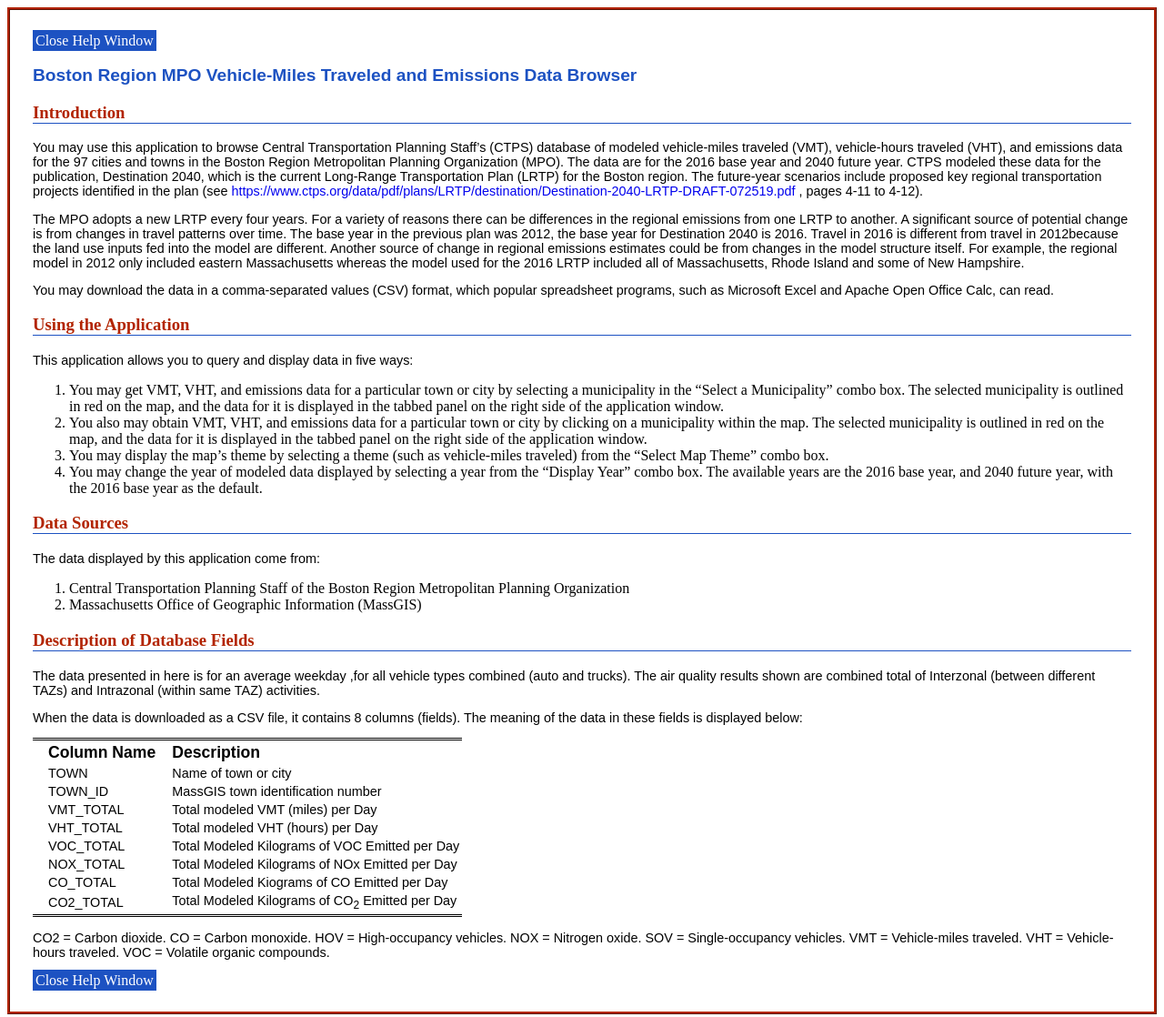
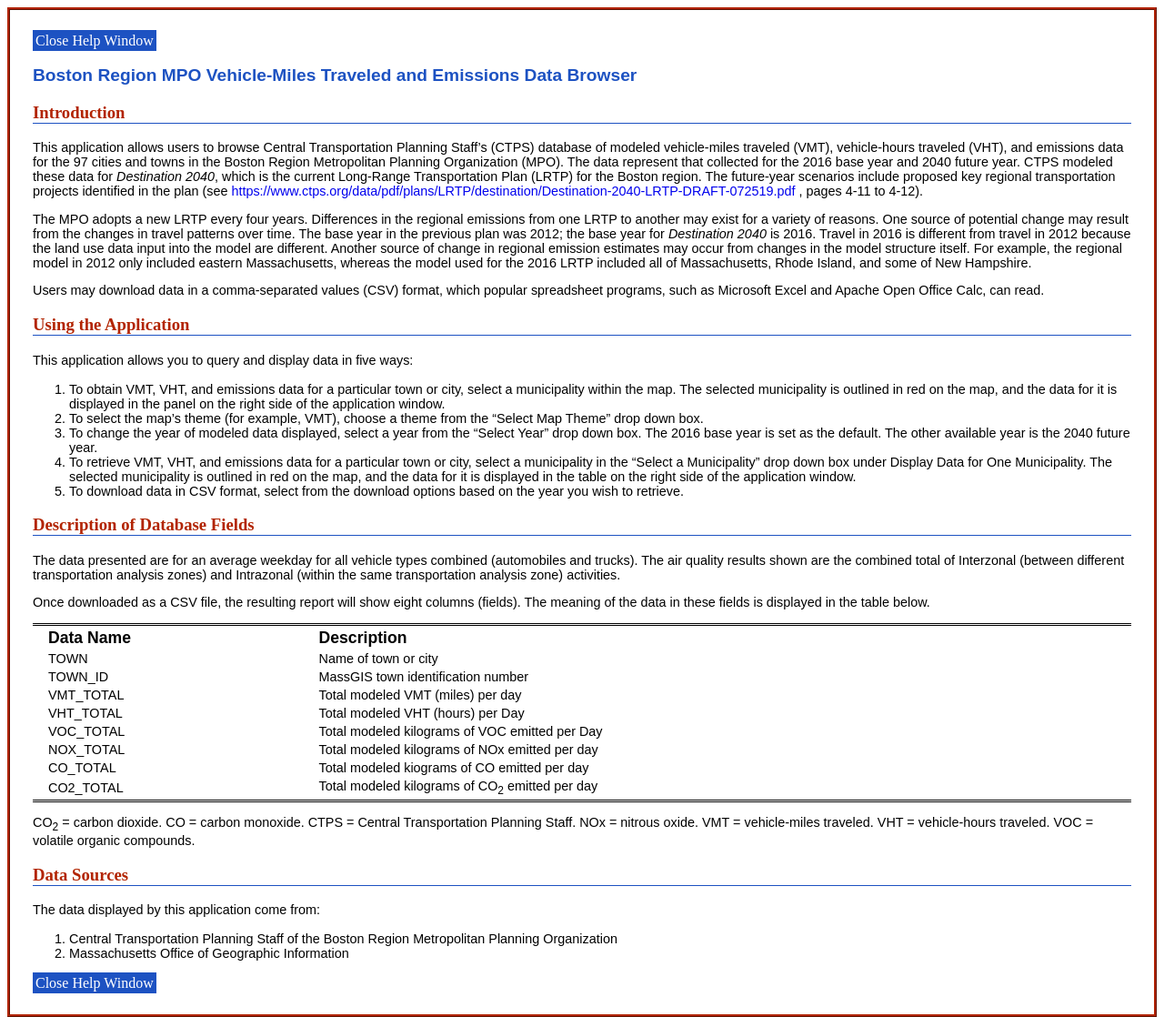
Before and after one commit to CTPSSTAFF/vmt-app, a plain HTML site: page vmtAppHelp.html in a window 1280 px wide. Shown: the whole page at 91% size. Drawn offline with Linux system fonts and the light colour scheme.

Commit message:
Hopefully last round of tweaks, based on input from the editorial group.

```diff
--- a/vmtApp.js
+++ b/vmtApp.js
@@ -89,7 +89,7 @@ CTPS.vmtApp.themes = {
     "THEME_VMT": {	"threshold": d3.scaleThreshold()
                                     .domain([250000, 580000, 930000, Infinity])
                                     .range(["#febfdc", "#fe80b9", "#d62e6c", "#a10048"]),
-                    "mapTheme": "Vehicle Miles Traveled",
+                    "mapTheme": "Vehicle-Miles Traveled",
                     "total": "VMT_TOTAL",
                     "legendTheme": "Daily total of modeled vehicle miles traveled (VMT), per municipality.",
                     "legendText": ["< 250,000 miles", "250,000-580,000 miles", "580,000-930,000 miles", "> 930,000 miles"],
@@ -99,7 +99,7 @@ CTPS.vmtApp.themes = {
     "THEME_VHT": {	"threshold": d3.scaleThreshold()
                                     .domain([8000, 17000, 32000, Infinity])
                                     .range(["#d4ffd4", "#a9d6a8", "#53ad51", "#1d6b1b"]),
-                    "mapTheme": "Vehicle Hours Traveled",
+                    "mapTheme": "Vehicle-Hours Traveled",
                     "total": "VHT_TOTAL",
                     "legendTheme": "Daily total of modeled vehicle hours traveled (VHT), per municipality.",
                     "legendText": ["< 8,000 hours", "8,000-17,000 hours", "17,000-32,000 hours", "> 32,000 hours"],
--- a/vmtAppHelp.html
+++ b/vmtAppHelp.html
@@ -25,6 +25,11 @@
 			font-size: .9em;
 			color: #000000;
 		}
+        ol li {
+			font-family: Arial, Helvetica, sans-serif;
+			font-size: .9em;
+			color: #000000;
+        }
 		a {
 			text-decoration: none;
 		}
@@ -42,6 +47,7 @@
 		table {
 			border-top: 3px double black;       /* TEMP */
 			border-bottom: 3px double black;
+            width: 100%;
 		}
         thead {
             border-bottom: 3px double black;
@@ -83,68 +89,64 @@
 		<br/>
 		<h2>Boston Region MPO Vehicle-Miles Traveled and Emissions Data Browser</h2>
 		<h3>Introduction </h3>
-		<p>You may use this application to browse Central Transportation Planning Staff’s (CTPS) database of modeled vehicle-miles traveled (VMT),
-           vehicle-hours traveled (VHT), and emissions data for the 97 cities and towns in the Boston Region Metropolitan Planning Organization (MPO).
-           The data are for the 2016 base year and 2040 future year. CTPS modeled these data for the publication, Destination 2040, which is the current
-           Long-Range Transportation Plan (LRTP) for the Boston region.
-           The future-year scenarios include proposed key regional transportation projects identified in the plan (see
+		<p>This application allows users to browse Central Transportation Planning Staff’s (CTPS) database of modeled vehicle-miles traveled (VMT), vehicle-hours traveled (VHT),
+           and emissions data for the 97 cities and towns in the Boston Region Metropolitan Planning Organization (MPO).
+           The data represent that collected for the 2016 base year and 2040 future year. CTPS modeled these data for <span style="font-style:italic">Destination 2040</span>,
+           which is the current Long-Range Transportation Plan (LRTP) for the Boston region. The future-year scenarios include proposed key regional
+           transportation projects identified in the plan (see
 			<a href="https://www.ctps.org/data/pdf/plans/LRTP/destination/Destination-2040-LRTP-DRAFT-072519.pdf"/>
 				https://www.ctps.org/data/pdf/plans/LRTP/destination/Destination-2040-LRTP-DRAFT-072519.pdf
 			</a>
 			, pages 4-11 to 4-12).
 		</p>
-		<p>
-        The MPO adopts a new LRTP every four years. For a variety of reasons there can be differences in the regional emissions from one LRTP to another.
-        A significant source of potential change is from changes in travel patterns over time. The base year in the previous plan was 2012,
-        the base year for Destination 2040 is 2016.
-        Travel in 2016 is different from travel in 2012because the land use inputs fed into the model are different.
-        Another source of change in regional emissions estimates could be from changes in the model structure itself.
-        For example, the regional model in 2012 only included eastern Massachusetts whereas the model used for the 2016 LRTP included all of Massachusetts,
-        Rhode Island and some of New Hampshire.
+		<p>The MPO adopts a new LRTP every four years. Differences in the regional emissions from one LRTP to another may exist for a variety of reasons.
+           One source of potential change may result from the changes in travel patterns over time.
+           The base year in the previous plan was 2012; the base year for <span style="font-style:italic">Destination 2040</span> is 2016.
+           Travel in 2016 is different from travel in 2012 because the land use data input into the model are different.
+           Another source of change in regional emission estimates may occur from changes in the model structure itself.
+           For example, the regional model in 2012 only included eastern Massachusetts, whereas the model used for the 2016 LRTP included all of Massachusetts,
+           Rhode Island, and some of New Hampshire.
 		</p>
-		<p>You may download the data in a comma-separated values (CSV) format, which popular spreadsheet programs, such as Microsoft Excel and Apache Open Office Calc, can read.
+		<p>Users may download data in a comma-separated values (CSV) format, which popular spreadsheet programs, such as Microsoft Excel and Apache Open Office Calc, can read.
 		</p>
 		<h3>Using the Application</h3>
 		<p>This application allows you to query and display data in five ways:
 			<ol>
 				<li>
-				You may get VMT, VHT, and emissions data for a particular town or city by selecting a municipality in the “Select a Municipality” combo box.
-                The selected municipality is outlined in red on the map, and the data for it is displayed in the tabbed panel on the right side of the application window.
+                To obtain VMT, VHT, and emissions data for a particular town or city, select a municipality within the map.
+                The selected municipality is outlined in red on the map, and the data for it is displayed in the panel on the right side of the application window.
 				</li>
 				<li>
-				You also may obtain VMT, VHT, and emissions data for a particular town or city by clicking on a municipality within the map.
-                The selected municipality is outlined in red on the map, and the data for it is displayed in the tabbed panel on the right side of the application window.
+                To select the map’s theme (for example, VMT), choose a theme from the “Select Map Theme” drop down box.
 				</li>
 				<li>
-				You may display the map’s theme by selecting a theme (such as vehicle-miles traveled) from the “Select Map Theme” combo box.
+                To change the year of modeled data displayed, select a year from the “Select Year” drop down box.
+                The 2016 base year is set as the default. The other available year is the 2040 future year.
 				</li>
 				<li>
-				You may change the year of modeled data displayed by selecting a year from the “Display Year” combo box.
-                The available years are the 2016 base year, and 2040 future year, with the 2016 base year as the default.
+                To retrieve VMT, VHT, and emissions data for a particular town or city, select a municipality in the “Select a Municipality” drop down box under
+                Display Data for One Municipality. The selected municipality is outlined in red on the map, and the data for it is displayed in the table on the right side of the application window.
 				</li>
+                <li>
+                To download data in CSV format, select from the download options based on the year you wish to retrieve.
+                </li>
 			</ol>
 		</p>
-		<h3>Data Sources</h3>
-		<p>The data displayed by this application come from:
-			<ol>
-				<li>Central Transportation Planning Staff of the Boston Region Metropolitan Planning Organization</li>
-				<li>Massachusetts Office of Geographic Information (MassGIS)</li>
-			</ol>
-		</p>
+
 		<h3>Description of Database Fields</h3>
 		<p>
-        The data presented in here is for an average weekday ,for all vehicle types combined (auto and trucks).
-        The air quality results shown are combined total of Interzonal (between different TAZs) and Intrazonal (within same TAZ) activities.
+        The data presented are for an average weekday for all vehicle types combined (automobiles and trucks).
+        The air quality results shown are the combined total of Interzonal (between different  transportation analysis zones) and Intrazonal (within the same transportation analysis zone) activities.
 		</p>
         <p>
-        When the data is downloaded as a CSV file, it contains 8 columns (fields). The meaning of the data in these fields is displayed below:
+        Once downloaded as a CSV file, the resulting report will show eight columns (fields).
+        The meaning of the data in these fields is displayed in the table below.
         </p>
-
         <p>
             <table>
                 <thead>
                     <tr class="tr_header">
-                        <th>Column Name</th>
+                        <th>Data Name</th>
                         <th>Description</th>
                     </tr>
                 </thead>
@@ -158,7 +160,7 @@
                 </tr>
                 <tr>
                     <td>VMT_TOTAL</td>
-                    <td>Total modeled VMT (miles) per Day</td>
+                    <td>Total modeled VMT (miles) per day</td>
                 </tr>
                 <tr>
                     <td>VHT_TOTAL</td>
@@ -166,33 +168,40 @@
                 </tr>
                 <tr>
                     <td>VOC_TOTAL</td>
-                    <td>Total Modeled Kilograms of VOC Emitted per Day</td>
+                    <td>Total modeled kilograms of VOC emitted per Day</td>
                 </tr>
                 <tr>
                     <td>NOX_TOTAL</td>
-                    <td>Total Modeled Kilograms of NOx Emitted per Day</td>
+                    <td>Total modeled kilograms of NOx emitted per day</td>
                 </tr>
                 <tr>
                     <td>CO_TOTAL</td>
-                    <td>Total Modeled Kiograms of CO Emitted per Day</td>
+                    <td>Total modeled kiograms of CO emitted per day</td>
                 </tr>
                 <tr>
                     <td>CO2_TOTAL</td>
-                    <td>Total Modeled Kilograms of CO<sub>2</sub> Emitted per Day</td>
+                    <td>Total modeled kilograms of CO<sub>2</sub> emitted per day</td>
                 </tr>
             </table>
         </p>
         <p>
             <span>
-                CO2 = Carbon dioxide.
-                CO = Carbon monoxide.
-                HOV = High-occupancy vehicles.
-                NOX = Nitrogen oxide.
-                SOV = Single-occupancy vehicles.
-                VMT = Vehicle-miles traveled.
-                VHT = Vehicle-hours traveled.
-                VOC = Volatile organic compounds.
+                CO<sub>2</sub> = carbon dioxide.
+                CO = carbon monoxide.
+                CTPS = Central Transportation Planning Staff.
+                NOx = nitrous oxide.
+                VMT = vehicle-miles traveled.
+                VHT = vehicle-hours traveled.
+                VOC = volatile organic compounds.
             </span>
+		</p>
+
+		<h3>Data Sources</h3>
+		<p>The data displayed by this application come from:
+			<ol>
+				<li>Central Transportation Planning Staff of the Boston Region Metropolitan Planning Organization</li>
+				<li>Massachusetts Office of Geographic Information</li>
+			</ol>
 		</p>
 
 		<div id="closeLink">
```
Also changed, not shown: index.html (+24 -1 lines), vmtApp.css (+10 -2 lines).
